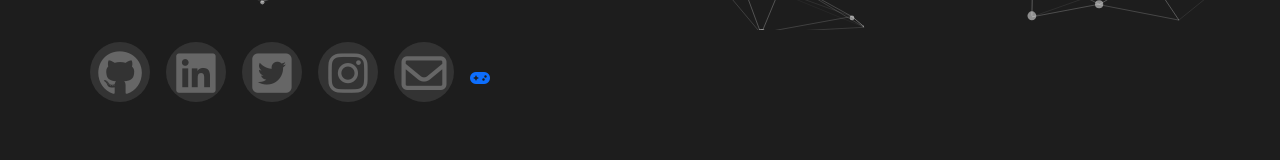
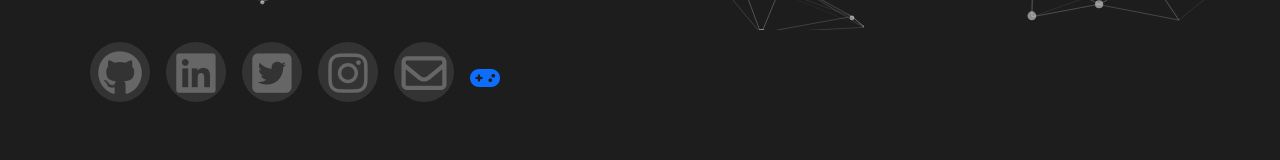
Before and after one commit to Sanchitagarwal7/portfolio_react, a React (Create React App) app: page / in a window 1280 px wide. Shown: the part 610-770 px from the top of the page. Built offline with nearby package versions, Linux system fonts and the light colour scheme; a web font is replaced by a local one.

Commit message:
resized the gamepad

```diff
--- a/src/components/Home.js
+++ b/src/components/Home.js
@@ -24,7 +24,7 @@ const Home = () => {
             <a id='Twitter' className='mx-2 my-3' href='https://twitter.com/Sanchit27214311'><i className="fa-brands fa-square-twitter fa-xl"></i></a>
             <a id='Instagram' className='mx-2 my-3' href='https://www.instagram.com/sanchit_agarwal7/'><i className="fa-brands fa-instagram fa-xl"></i></a>
             <a id='email' className='mx-2 my-3' href='mailto:sanchita.g893@gmail.com'><i className="fa-regular fa-envelope fa-xl"></i></a>
-            <a id='2dportfolio' className='mx-2 my-3' href='https://sanchitagarwal7.github.io/2DPortfolio-deploy/'><i className="fa-solid fa-gamepad"></i></a>
+            <a id='2dportfolio' className='mx-2 my-3' href='https://sanchitagarwal7.github.io/2DPortfolio-deploy/'><i className="fa-solid fa-gamepad fa-xl"></i></a>
             </Col>
             <Col xs={12} md={6} xl={5} style={{textAlign: "center"}}>
             <img className="floating my_pic" src={image} alt="my_picture" />
```
